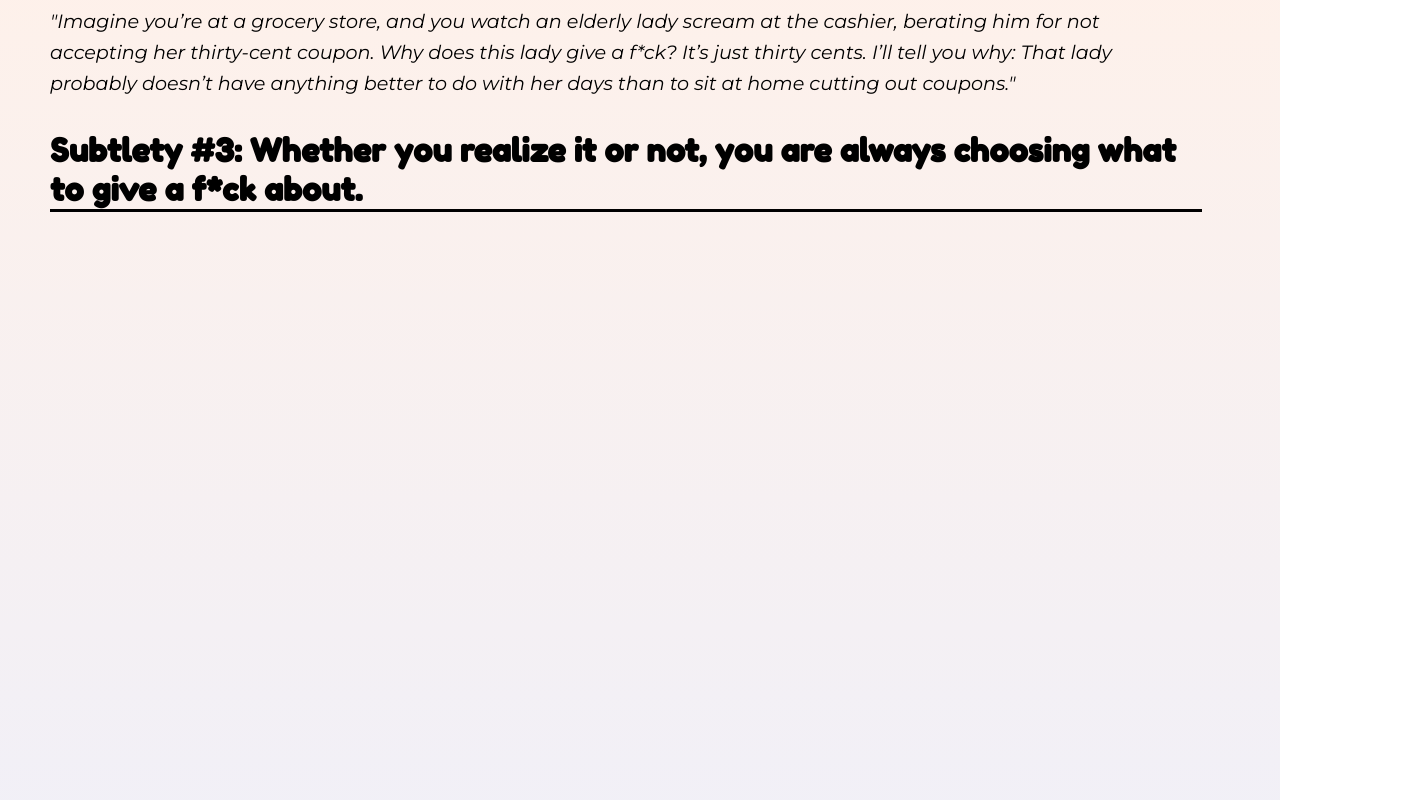
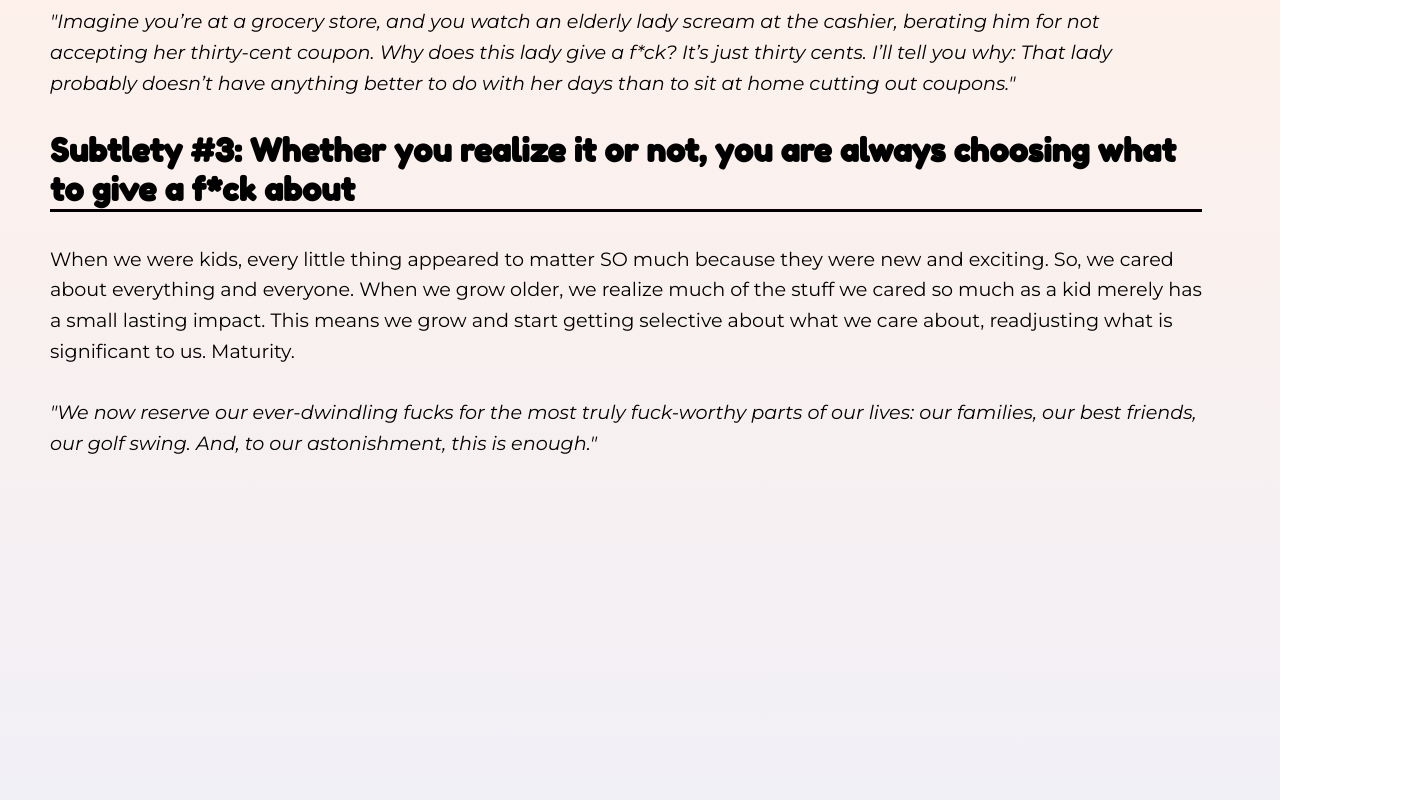
Before and after one commit to truongmleon/ENG111-Portfolio, a React (Vite) app: page / in a window 1280 px wide. Shown: the part 5880-6680 px from the top of the page, 1408 px wide, since content can reach past the window. Built offline with nearby package versions, Linux system fonts and the light colour scheme; a web font is replaced by a local one.

Commit message:
Update Message.tsx

```diff
--- a/src/components/Message.tsx
+++ b/src/components/Message.tsx
@@ -29,13 +29,16 @@ const Message = () => {
                 <i>"Imagine you’re at  a  grocery store,  and  you  watch an  elderly  lady scream at the cashier, berating him for not accepting her thirty-cent coupon. Why does this lady give a f*ck? It’s just thirty cents. I’ll tell you why: That lady probably doesn’t have anything better to do with her days than to sit at home cutting out coupons."</i>
                 </p>
                 <h3 className="subtlety-header">
-                Subtlety #3: Whether you realize it or not, you are always choosing what to give a f*ck about.
+                Subtlety #3: Whether you realize it or not, you are always choosing what to give a f*ck about
                 </h3>
-
-
+                <p className="subtlety-text">
+                When we were kids, every little thing appeared to matter SO much because they were new and exciting. So, we cared about everything and everyone. When we grow older, we realize much of the stuff we cared so much as a kid merely has a small lasting impact. This means we grow and start getting selective about what we care about, readjusting what is significant to us. Maturity.
+                <br />
+                <br />
+                <i>"We now reserve our ever-dwindling fucks for the most truly fuck-worthy parts of our lives: our families, our best friends, our golf swing. And, to our astonishment, this is enough."</i>
+                </p>
             </article>
         </div>
     )
 }
-
 export default Message;
```
